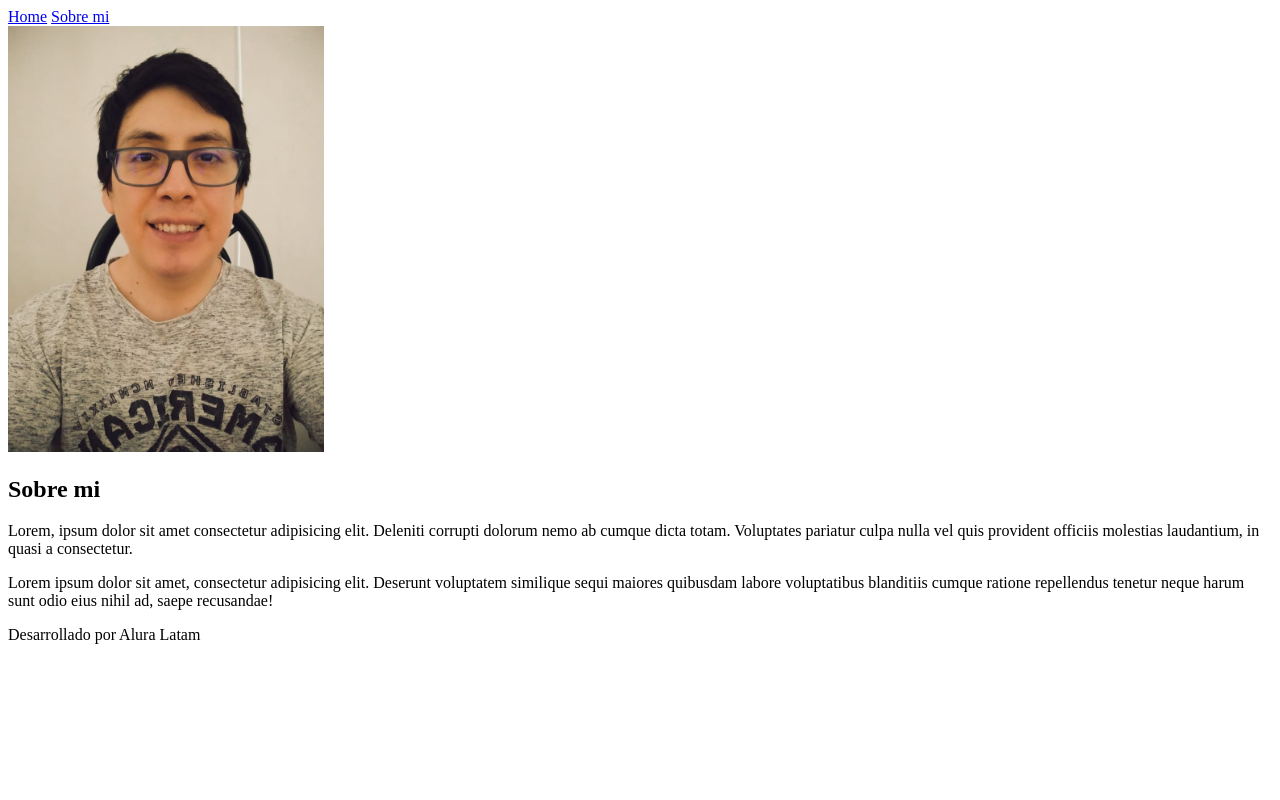
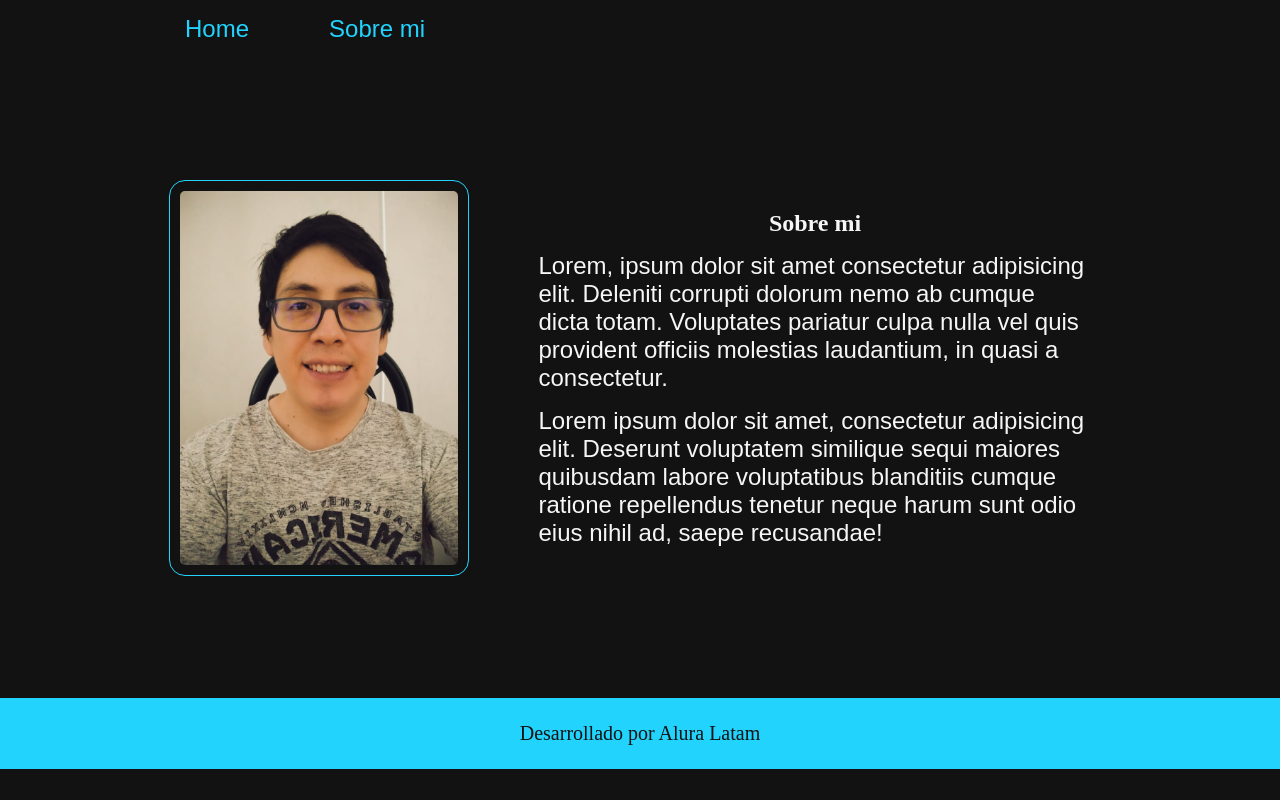
Before and after one commit to Honor91/Portfolio, a plain HTML site: page about.html in a window 1280 px wide. Drawn offline with Linux system fonts and the light colour scheme.

Commit message:
Sobre mi finalizado

```diff
--- a/about.html
+++ b/about.html
@@ -13,12 +13,18 @@
             <a class="header__menu__link" href="about.html">Sobre mi</a>
         </nav>
     </header>
-    <main>
-        <img class="foto" src="img/discord-profile.jpg" width="25%" alt="Imagen de Antony Campos">
+    <main class="presentacion">
+        <img class="foto" src="img/discord-profile.jpg" width="50%" alt="Imagen de Antony Campos">
         <section class="presentacion__contenido">
-            <h1 class="presentacion__contenido_titulo">Sobre mi</h1>
-            <p class="presentacion__contenido_texto">Lorem, ipsum dolor sit amet consectetur adipisicing elit. Deleniti corrupti dolorum nemo ab cumque dicta totam. Voluptates pariatur culpa nulla vel quis provident officiis molestias laudantium, in quasi a consectetur.</p>
-            <p class="presentacion__contenido_texto">Lorem ipsum dolor sit amet, consectetur adipisicing elit. Deserunt voluptatem similique sequi maiores quibusdam labore voluptatibus blanditiis cumque ratione repellendus tenetur neque harum sunt odio eius nihil ad, saepe recusandae!</p>
+            <h1 class="presentacion__contenido_titulo">
+                Sobre mi
+            </h1>
+            <p class="presentacion__contenido__texto">
+                Lorem, ipsum dolor sit amet consectetur adipisicing elit. Deleniti corrupti dolorum nemo ab cumque dicta totam. Voluptates pariatur culpa nulla vel quis provident officiis molestias laudantium, in quasi a consectetur.
+            </p>
+            <p class="presentacion__contenido__texto">
+                Lorem ipsum dolor sit amet, consectetur adipisicing elit. Deserunt voluptatem similique sequi maiores quibusdam labore voluptatibus blanditiis cumque ratione repellendus tenetur neque harum sunt odio eius nihil ad, saepe recusandae!
+            </p>
         </section>
     </main>
     <footer class="footer">
--- a/style-about.css
+++ b/style-about.css
@@ -3,10 +3,83 @@
 
 :root{
     /* Colores */
-    --color-primario: #000000;
+    --color-primario: #121212;
     --color-secundario: #f6f6f6;
     --color-terciario: #22D4FD;
+    --color-cuaternario: #a070db;
+    --color-hover: #272727;
     /* Fuentes */
     --fuente-monserrat: "Monserrat", sans-serif;
     --fuente-krona: "Krona One", sans-serif;
 }
+
+*{
+    padding: 0;
+    margin: 0;
+    box-sizing: border-box;
+}
+
+body{
+    background-color: var(--color-primario);
+    color: var(--color-secundario);
+    min-height: 100vh;
+}
+/* HEADER */
+.header{
+    display: flex;
+    padding: 15px 185px;
+}
+.header__menu{
+    display: flex;
+    flex-flow: row wrap;
+    gap: 80px;
+}
+.header__menu__link{
+    font-family: var(--fuente-monserrat);
+    font-size: 24px;
+    font-weight: 600px;
+    color: var(--color-terciario);
+    text-decoration: none;
+}
+/* BODY - FOTO - SECTION */
+.foto{
+    border: 1px solid var(--color-terciario);
+    border-radius: 16px;
+    padding: 10px;
+    width: 100%;
+    max-width: 300px;
+}
+.presentacion{
+    display: flex;
+    flex-wrap: wrap;
+    align-items: center;
+    justify-content: center;
+    gap: 50px;
+    padding: 20px;
+    min-height: 80vh;
+}
+.presentacion__contenido{
+    display: flex;
+    flex-flow: row wrap;
+    justify-content: center;
+    width: 593px;
+    gap: 15px;
+    padding: 20px;
+}
+
+.presentacion__contenido__titulo{
+    font-size: 36px;
+    font-family: var(--fuente-krona);
+    margin-bottom: 15px;
+}
+.presentacion__contenido__texto{
+    font-family: var(--fuente-monserrat);
+    font-size: 24px;
+}
+.footer{
+    background-color: var(--color-terciario);
+    color: var(--color-primario);
+    text-align: center;
+    font-size: 20px;
+    padding: 24px;
+}
```
